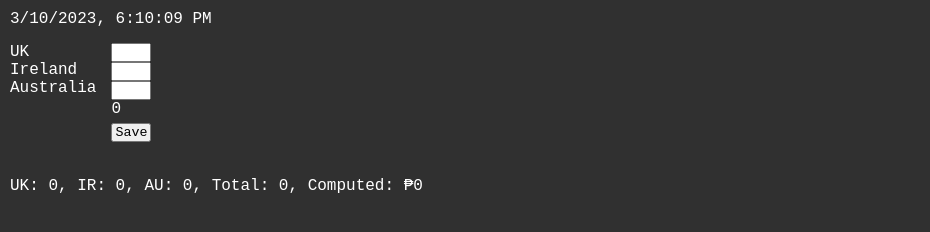
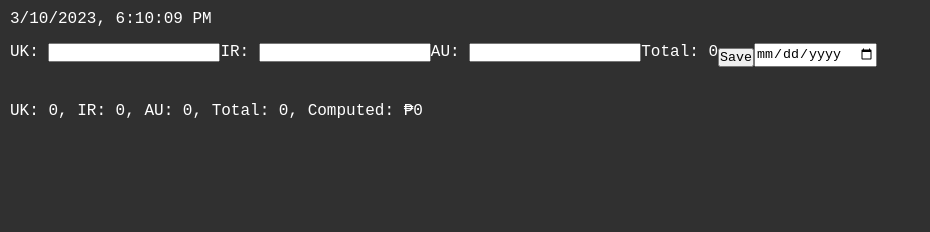
Before and after one commit to sinnedpenguin/cert-calc, a plain HTML site: page index.html in a window 1280 px wide. Shown: the whole page, without its empty margins (0-930 px from the left). Drawn offline with Linux system fonts and the light colour scheme; a web font is replaced by a local one.

Commit message:
Fix UI and add date input

```diff
--- a/index.html
+++ b/index.html
@@ -12,18 +12,12 @@
     <div class="app">
         <p class="date"></p>
         <div class="main">
-            <div class="country">
-                <p>UK</p>
-                <p>Ireland</p>
-                <p>Australia</p>
-            </div>
-            <div class="inputs">
-                <input class="uk" type="number" value="" oninput="updateCurrent()">
-                <input class="ir" type="number" value="" oninput="updateCurrent()">
-                <input class="au" type="number" value="" oninput="updateCurrent()">
-                <p class="current">0</p>
-                <button onclick="save()" class="save-button">Save</button>
-            </div>
+            <div>UK: <input class="uk" type="number" value="" oninput="updateCurrent()"></div>
+            <div>IR: <input class="ir" type="number" value="" oninput="updateCurrent()"></div>
+            <div>AU: <input class="au" type="number" value="" oninput="updateCurrent()"></div>
+            <div>Total: <span class="current">0</span></div>
+            <button onclick="save()" class="save-button">Save</button>
+            <input type="date" class="date-input">
         </div>
         <div class="saved-data"></div>
         <div class="total"></div>
```
